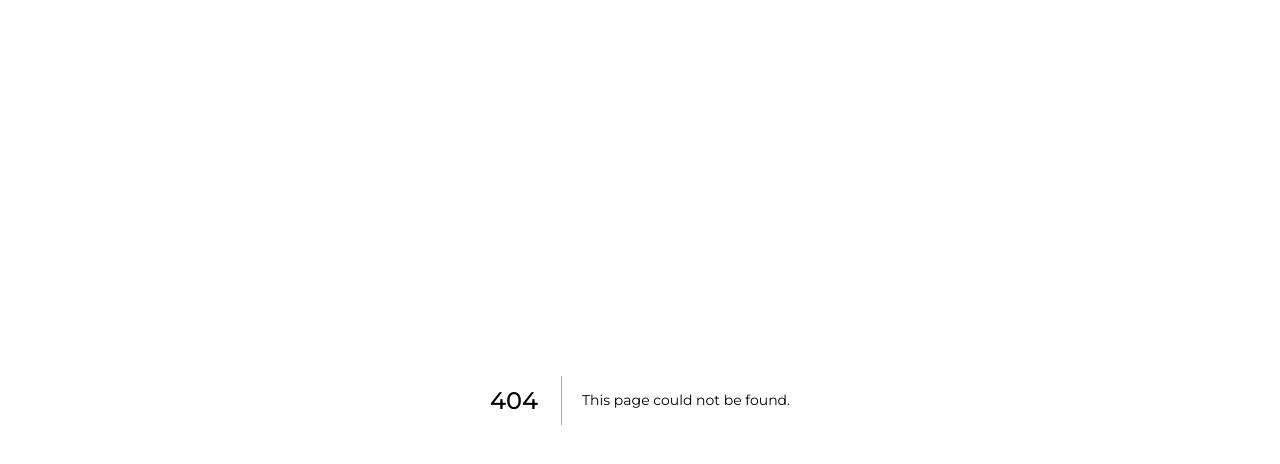
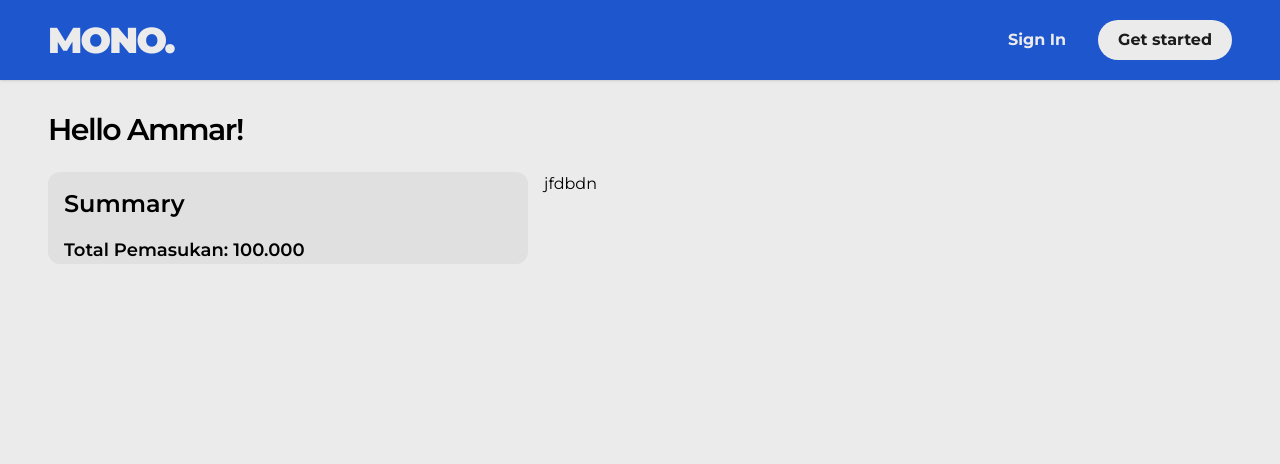
Before and after one commit to ammarrashiddd/mono-smart-budgeting, a Next.js app: page /dashboard in a window 1280 px wide. Before the commit this address had no page. Shown: the top 464 px of the page. Built offline with nearby package versions, Linux system fonts and the light colour scheme.

Commit message:
fix: fix signin and signup while click button signin and get started on main page

```diff
--- a/package.json
+++ b/package.json
@@ -10,6 +10,7 @@
   "dependencies": {
     "@phosphor-icons/react": "^2.1.10",
     "next": "16.2.4",
+    "next-auth": "^4.24.14",
     "react": "19.2.4",
     "react-dom": "19.2.4",
     "react-hook-form": "^7.75.0"
--- a/src/app/auth/page.tsx
+++ b/src/app/auth/page.tsx
@@ -1,9 +1,16 @@
 "use client";
 import AuthForm from "@/components/form/AuthForm";
-import { useState } from "react";
+import { useRouter, useSearchParams } from "next/navigation";
 
 export default function AuthPage() {
-  const [isLogin, setIsLogin] = useState(true);
+  const router = useRouter();
+  const searchParams = useSearchParams();
+  const mode = searchParams.get("mode");
+  const isLogin = mode !== "signup";
+
+  const handleSetMode = (newMode: "signin" | "signup") => {
+    router.push(`/auth?mode=${newMode}`);
+  };
 
   return (
     <main className="flex min-h-screen w-full bg-white overflow-hidden max-h-screen">
@@ -17,12 +24,17 @@ export default function AuthPage() {
 
       <div className="flex-1 flex flex-col items-center justify-center p-12">
         <div className="w-full max-w-md">
-          <AuthForm mode={isLogin ? "signin" : "signup"} setMode={setIsLogin} />
+          <AuthForm
+            mode={isLogin ? "signin" : "signup"}
+            setMode={handleSetMode}
+          />
 
           <p className="text-center mt-8 text-md font-semibold text-gray-400">
             {isLogin ? "Don't have an account?" : "Already have an account?"}{" "}
             <button
-              onClick={() => setIsLogin(!isLogin)}
+              onClick={() => {
+                router.push(`/auth?mode=${isLogin ? "signup" : "signin"}`);
+              }}
               className="text-secondary tex underline underline-offset-4 hover:opacity-70 transition-all"
             >
               {isLogin ? "Register" : "Login"}
--- /dev/null
+++ b/src/app/dashboard/page.tsx
@@ -0,0 +1,27 @@
+"use client";
+
+import Navbar from "@/components/nav/Navbar";
+
+export default function DashboardPage() {
+  return (
+    <div className="bg-primary h-screen">
+      <div className="h-20 px-6 md:px-12 bg-tertiary flex items-center shadow-sm">
+        <Navbar />
+      </div>
+
+      <h3 className="px-6 md:px-12 mt-8 text-3xl font-semibold tracking-tighter">
+        Hello Ammar!
+      </h3>
+
+      <div className="px-6 md:px-12 mt-6 flex flex-row gap-4">
+        <div className="w-120 h-auto bg-secondary/5 rounded-xl hover:shadow-lg">
+          <h3 className="text-2xl font-semibold p-4">Summary</h3>
+          <div className="px-4">
+            <p className="text-lg font-semibold">Total Pemasukan: 100.000</p>
+          </div>
+        </div>
+        <div className="flex-1">jfdbdn</div>
+      </div>
+    </div>
+  );
+}
--- a/src/app/page.tsx
+++ b/src/app/page.tsx
@@ -1,29 +1,13 @@
 "use client";
 
-import Link from "next/link";
+import Navbar from "@/components/nav/Navbar";
 
 export default function Home() {
   return (
     <div className="bg-primary">
       {/* header */}
-      <nav className="h-20 mb-15 px-6 md:px-12 bg-tertiary flex items-center justify-between shadow-sm">
-        <h1 className="text-primary text-3xl md:text-4xl font-black tracking-tighter">
-          MONO.
-        </h1>
-        <div className="flex gap-2 md:gap-4">
-          <Link
-            className="text-primary font-bold px-4 py-2 hover:bg-primary/10 rounded-full transition-all text-sm md:text-base"
-            href="/auth"
-          >
-            Sign In
-          </Link>
-          <Link
-            href="/auth"
-            className="bg-primary text-secondary font-bold px-5 py-2 rounded-full hover:scale-105 active:scale-95 transition-all text-sm md:text-base"
-          >
-            Get started
-          </Link>
-        </div>
+      <nav className="h-20 mb-15 px-6 md:px-12 bg-tertiary flex items-center shadow-sm">
+        <Navbar />
       </nav>
 
       <main>
--- a/src/components/form/AuthForm.tsx
+++ b/src/components/form/AuthForm.tsx
@@ -3,6 +3,7 @@
 import { useForm } from "react-hook-form";
 import { useState } from "react";
 import { Eye, EyeSlash } from "@phosphor-icons/react"; // Pastikan nama icon benar
+import { useRouter } from "next/navigation";
 
 interface AuthFormData {
   username: string;
@@ -16,7 +17,7 @@ export default function AuthForm({
   setMode,
 }: {
   mode?: "signin" | "signup";
-  setMode: (mode: boolean) => void;
+  setMode: (mode: "signin" | "signup") => void;
 }) {
   const [showPassword, setShowPassword] = useState(false);
   const [showConfirmPassword, setShowConfirmPassword] = useState(false);
@@ -35,11 +36,24 @@ export default function AuthForm({
     },
   });
 
-  const password = watch("password"); // Mengawasi isi password utama
+  const password = watch("password");
+  const router = useRouter();
 
   const onSubmit = (data: AuthFormData) => {
     console.log("Form Data:", data);
-    alert(`Success in ${mode} mode!`);
+    // Simulasi proses autentikasi
+    setTimeout(() => {
+      alert(
+        mode === "signin"
+          ? "Successfully signed in!"
+          : "Account created successfully!",
+      );
+      if (mode === "signup") {
+        setMode("signin");
+      } else if (mode === "signin") {
+        router.push("/dashboard");
+      }
+    }, 1000);
   };
 
   return (
--- /dev/null
+++ b/src/components/nav/Navbar.tsx
@@ -0,0 +1,32 @@
+"use client";
+
+import { useRouter } from "next/navigation";
+
+export default function Navbar() {
+  const Router = useRouter();
+  return (
+    <main className="flex items-center justify-between w-full">
+      <h1 className="text-primary text-3xl md:text-4xl font-black tracking-tighter">
+        MONO.
+      </h1>
+      <div className="flex gap-2 md:gap-4">
+        <button
+          className="text-primary font-bold px-4 py-2 hover:bg-primary/10 rounded-full transition-all text-sm md:text-base"
+          onClick={() => {
+            Router.push("/auth?mode=signin");
+          }}
+        >
+          Sign In
+        </button>
+        <button
+          className="bg-primary text-secondary font-bold px-5 py-2 rounded-full hover:scale-105 active:scale-95 transition-all text-sm md:text-base"
+          onClick={() => {
+            Router.push("/auth?mode=signup");
+          }}
+        >
+          Get started
+        </button>
+      </div>
+    </main>
+  );
+}
```
Also changed, not shown: 1 other file (tests, documents, lock files or other folders).
